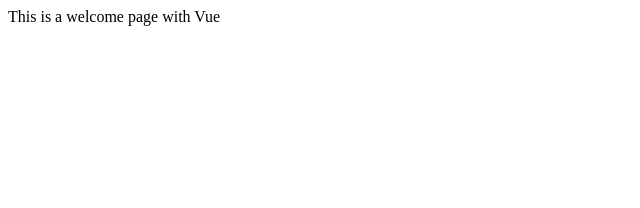
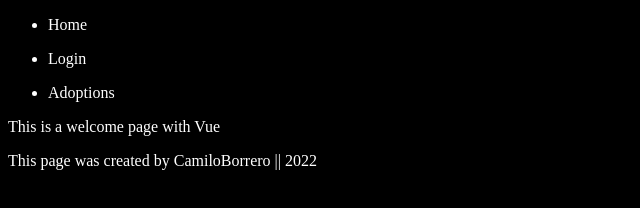
Before and after one commit to camiloborrero92/pet-adoption, a website: page index.html in a window 1280 px wide. Shown: the whole page, without its empty margins (0-640 px from the left). Drawn offline with nearby package versions, Linux system fonts and the light colour scheme.

Commit message:
[update] navbar and index.css

```diff
--- a/index.html
+++ b/index.html
@@ -4,13 +4,23 @@
     <meta charset="UTF-8">
     <meta http-equiv="X-UA-Compatible" content="IE=edge">
     <meta name="viewport" content="width=device-width, initial-scale=1.0">
+    <link rel="stylesheet" href="/css/index.css">
     <title>Document</title>
 </head>
+<nav id="menu">
+    <ul v-for="menuItem in menuItems">
+        <li> {{ menuItem }}</li>
+    </ul>
+</nav>
 <body>
     <div id="app">
         {{ message }}
     </div>
 </body>
+<footer>
+    <p> This page was created by CamiloBorrero || 2022 </p>
+</footer>
 <script src="https://cdn.jsdelivr.net/npm/vue@2/dist/vue.js"></script>
+<script src="/js/navbar.js"></script>
 <script src="/js/welcome.js"></script>
 </html>
--- /dev/null
+++ b/public/css/index.css
@@ -0,0 +1,4 @@
+body {
+    background-color: black;
+    color: white;
+}
--- /dev/null
+++ b/public/js/navbar.js
@@ -0,0 +1,6 @@
+var menu = new Vue({
+    el: '#menu',
+    data: {
+      menuItems: ['Home','Login','Adoptions']
+    }
+  })
--- a/public/js/welcome.js
+++ b/public/js/welcome.js
@@ -1,6 +1,6 @@
 var app = new Vue({
     el: '#app',
     data: {
-      message: 'This is a welcome page with Vue'
+      message: 'This is a welcome page with Vue',
     }
-  })
+  });
```
